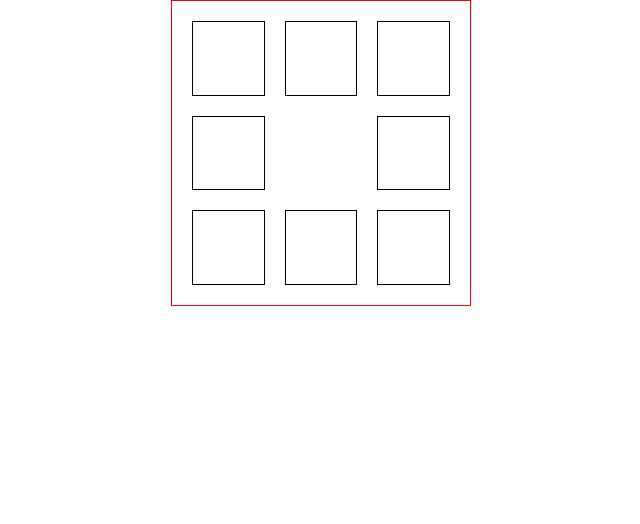
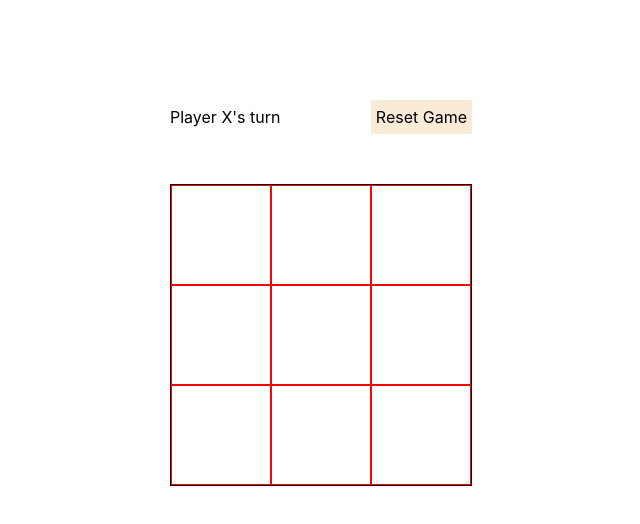
Before and after one commit to chhandanbanerjee100/React-Projects, a React (Create React App) app: page /dropdown in a window 1280 px wide. Shown: the top 524 px of the page, without its empty margins (319-959 px from the left). Built offline with nearby package versions, Linux system fonts and the light colour scheme.

Commit message:
tictactoe

```diff
--- /dev/null
+++ b/src/components/Projects/Tictac/Board.jsx
@@ -0,0 +1,31 @@
+import "./index.css";
+
+function Cell({ value, onClick, isDisabled }) {
+  return (
+    <button disabled={isDisabled} onClick={onClick} className="cell">
+      {value}
+    </button>
+  );
+}
+
+export default function Board({ board, handleClick, size = 3 }) {
+  return (
+    <div
+      className="board"
+      style={{ gridTemplateColumns: `repeat(${size}, 1fr)` }}
+    >
+      {board.map((row, rowIndex) => {
+        return row.map((col, colIndex) => {
+          return (
+            <Cell
+              onClick={() => handleClick(rowIndex, colIndex)}
+              key={colIndex}
+              value={col}
+              isDisabled={col !== null}
+            />
+          );
+        });
+      })}
+    </div>
+  );
+}
--- /dev/null
+++ b/src/components/Projects/Tictac/index.css
@@ -0,0 +1,30 @@
+.wrapper {
+  display: flex;
+  justify-content: center;
+  margin-top: 50px;
+}
+
+.reset-button {
+  background-color: antiquewhite;
+  padding: 5px;
+}
+
+.stats {
+  display: flex;
+  justify-content: space-between;
+  align-items: center;
+  gap: 20px;
+}
+
+.cell {
+  height: 100px;
+  width: 100px;
+  border: 1px solid red;
+  font-size: 300%;
+}
+
+.board {
+  margin-top: 50px;
+  display: grid;
+  border: 1px solid black;
+}
--- a/src/components/Projects/Tictac/index.jsx
+++ b/src/components/Projects/Tictac/index.jsx
@@ -1,11 +1,114 @@
 import { useState } from "react";
-import styles from "./index.module.css";
+import "./index.css";
+import Board from "./Board";
+
+const size = 3;
+
+const arr = Array(size)
+  .fill()
+  .map(() => Array(size).fill(null));
 
 export default function Tictac() {
+  const [board, setBoard] = useState(arr);
+  const [isXNext, setIsXNext] = useState(true);
+
+  const checkWinner = (board, size) => {
+    // Check Row Wise
+
+    for (let i = 0; i < size; i++) {
+      const symbol = board[i][0];
+
+      if (symbol) {
+        let winner = true;
+        for (let j = 1; j < size; j++) {
+          if (symbol !== board[i][j]) {
+            winner = false;
+            break;
+          }
+        }
+        if (winner) {
+          return symbol;
+        }
+      }
+    }
+
+    // check col wise
+
+    for (let i = 0; i < size; i++) {
+      const symbol = board[0][i];
+
+      if (symbol) {
+        let winner = true;
+        for (let j = 1; j < size; j++) {
+          if (symbol !== board[j][i]) {
+            winner = false;
+            break;
+          }
+        }
+        if (winner) {
+          return symbol;
+        }
+      }
+    }
+
+    // check 2 diagonals
+    let symbol = board[0][0];
+    let winner = true;
+    if (symbol) {
+      for (let i = 1; i < size; i++) {
+        if (symbol !== board[i][i]) {
+          winner = false;
+          break;
+        }
+      }
+      if (winner) {
+        return symbol;
+      }
+    }
+
+    symbol = board[0][size - 1];
+    winner = true;
+    if (symbol) {
+      for (let i = 1; i < size; i++) {
+        if (symbol != board[i][size - 1 - i]) {
+          winner = false;
+          break;
+        }
+      }
+      if (winner) {
+        return symbol;
+      }
+    }
+
+    return null;
+  };
+
+  const winner = checkWinner(board, size);
+
+  const status = winner
+    ? `${winner} is Winner`
+    : isXNext
+    ? "Player X's turn"
+    : "Player O's turn";
+
+  const handleClick = (rowIdx, colIdx) => {
+    if (winner || board[rowIdx][colIdx]) return;
+
+    const newBoard = JSON.parse(JSON.stringify(board)); // Deep copying.
+    newBoard[rowIdx][colIdx] = isXNext ? "X" : "O";
+    setBoard(newBoard);
+    setIsXNext(!isXNext);
+  };
+
   return (
-    <div className={styles.wrapper}>
-      <div>Player X status</div>
-      <button>Reset Game</button>
+    <div className="wrapper">
+      <div>
+        <div className="stats">
+          <div>{status}</div>
+          <button className="reset-button">Reset Game</button>
+        </div>
+        <Board size={size} handleClick={handleClick} board={board} />
+      </div>
     </div>
   );
 }
--- a/src/components/Projects/Tictac/index.module.css
+++ /dev/null
@@ -1,25 +0,0 @@
-.wrapper {
-  display: flex;
-  justify-content: center;
-  margin-top: 50px;
-}
-
-.grid {
-  display: grid;
-  grid-template-columns: repeat(3, 1fr);
-  padding: 20px;
-  gap: 20px;
-  width: 300px;
-  border: 1px solid red;
-}
-
-.item {
-  border: 1px solid black;
-  padding-bottom: 100%;
-}
-
-.activeItem {
-  border: 1px solid black;
-  padding-bottom: 100%;
-  background-color: aqua;
-}
--- a/src/components/Projects/index.jsx
+++ b/src/components/Projects/index.jsx
@@ -1,7 +1,9 @@
-import Grid from "./Grid/grid";
+// import Grid from "./Grid/grid";
+import Tictac from "./Tictac";
 
 export default function Projects() {
   return (
-    <Grid />
-  )
+    // <Grid />
+    <Tictac />
+  );
 }
```
